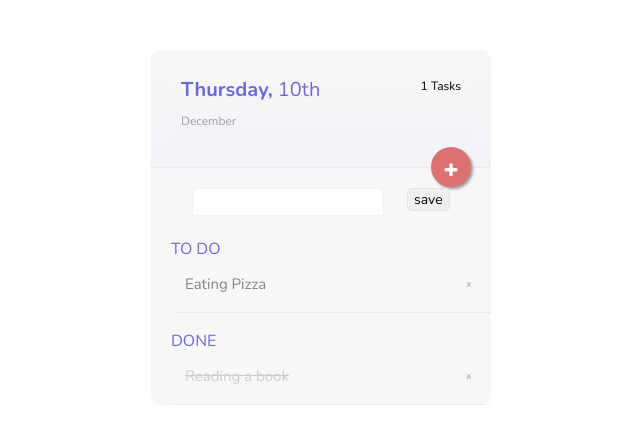
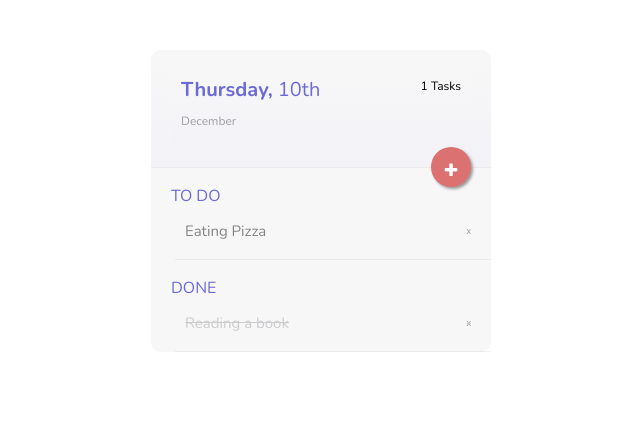
Before and after one commit to imacoolgirlyo/TodoList, a plain HTML site: page index.html in a window 1280 px wide. Both pictures are taken after a click on the link 770 px from the left and 167 px from the top of the page. Shown: the whole page, without its empty margins (319-959 px from the left). Drawn offline with nearby package versions, Linux system fonts and the light colour scheme.

Commit message:
Red button Toggle 기능 수정

```diff
--- a/js/upgrade.js
+++ b/js/upgrade.js
@@ -6,7 +6,7 @@ var data = (localStorage.getItem('todoList')) ? JSON.parse(localStorage.getItem(
 };
 
 document.getElementsByClassName("float")[0].addEventListener('click', function(){
-    var input_div = document.getElementById("input_div");
+    var input_div = document.getElementById("list__input-id");
     if(input_div.style.display === "none"){
         input_div.style.display = "block";
     } else {
```
Also changed, not shown: index.html (+0 -1 lines).
